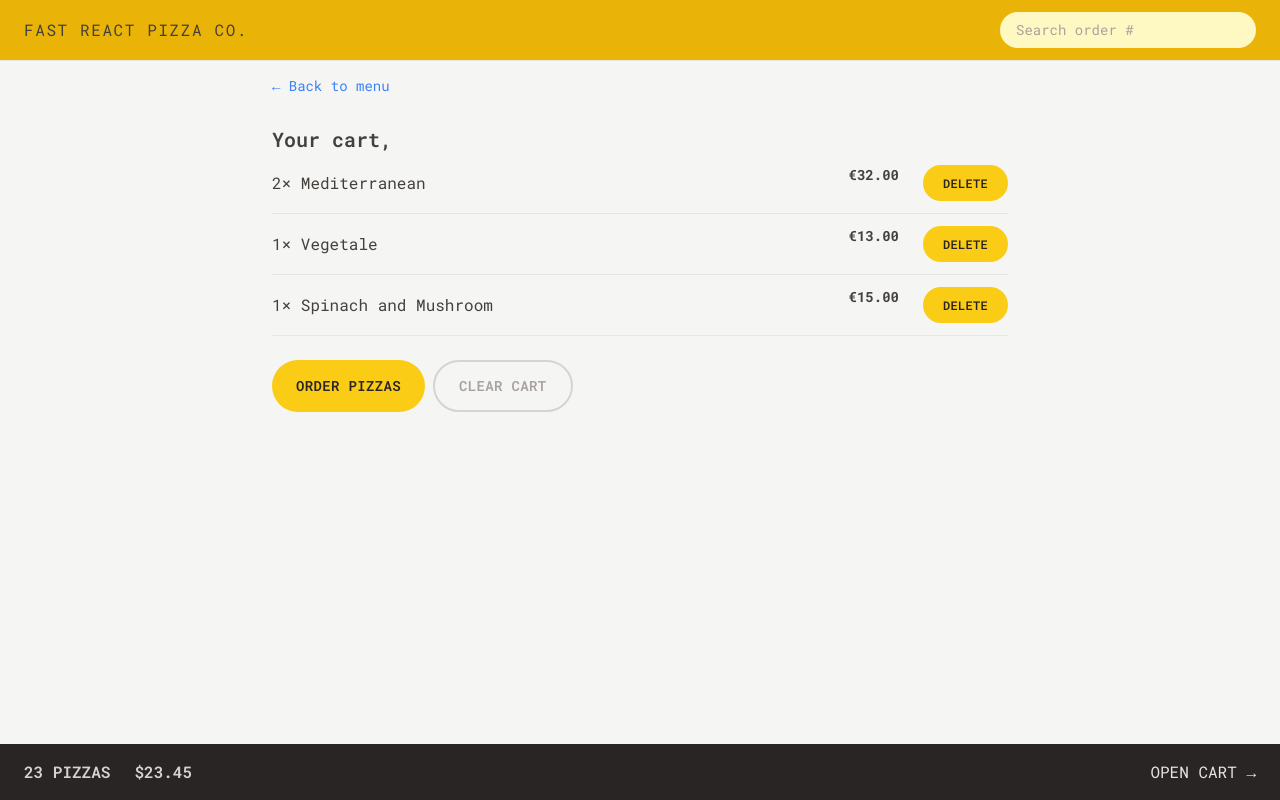
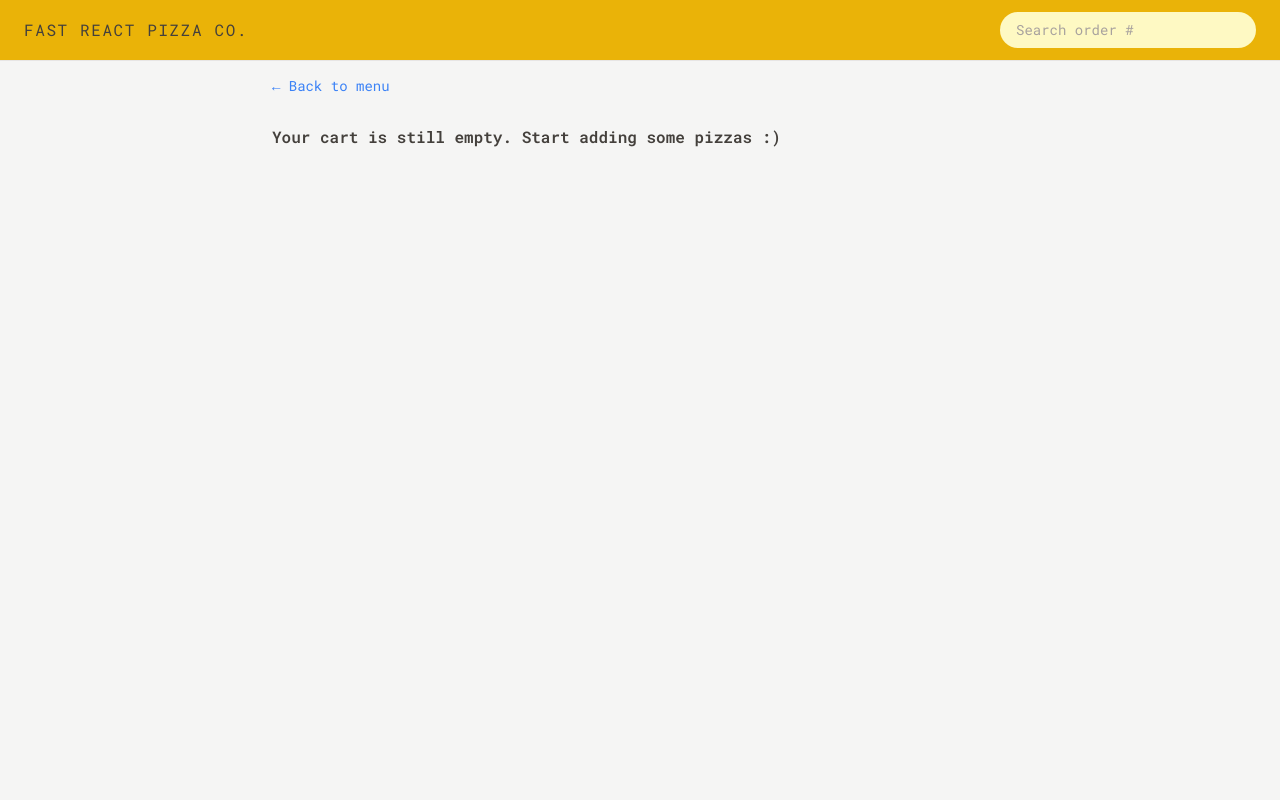
Before and after one commit to BunyakornGoko/fast-react-pizza, a React (Vite) app: page /cart in a window 1280 px wide. Built offline with nearby package versions, Linux system fonts and the light colour scheme.

Commit message:
make-flow-clear-cart

```diff
--- a/src/features/cart/Cart.jsx
+++ b/src/features/cart/Cart.jsx
@@ -1,36 +1,19 @@
-import { Link } from "react-router-dom";
 import LinkButton from "../../ui/LinkButton";
 import Button from "../../ui/Button";
 import CartItem from "./CartItem";
-import { useSelector } from "react-redux";
-
-const fakeCart = [
-  {
-    pizzaId: 12,
-    name: "Mediterranean",
-    quantity: 2,
-    unitPrice: 16,
-    totalPrice: 32,
-  },
-  {
-    pizzaId: 6,
-    name: "Vegetale",
-    quantity: 1,
-    unitPrice: 13,
-    totalPrice: 13,
-  },
-  {
-    pizzaId: 11,
-    name: "Spinach and Mushroom",
-    quantity: 1,
-    unitPrice: 15,
-    totalPrice: 15,
-  },
-];
+import { useDispatch, useSelector } from "react-redux";
+import { getCart, clearCart } from "./cartSlice";
+import EmptyCart from "./EmptyCart";
 
 function Cart() {
   const username = useSelector((state) => state.user.username);
-  const cart = fakeCart;
+  const cart = useSelector(getCart);
+  const dispatch = useDispatch();
+  const handleClearCart = () => {
+    dispatch(clearCart());
+  };
+
+  if (!cart.length) return <EmptyCart />;
 
   return (
     <div className="px-4 py-3">
@@ -49,7 +32,9 @@
           Order pizzas
         </Button>
 
-        <Button type="secondary">Clear cart</Button>
+        <Button type="secondary" onClick={handleClearCart}>
+          Clear cart
+        </Button>
       </div>
     </div>
   );
--- a/src/features/cart/CartOverview.jsx
+++ b/src/features/cart/CartOverview.jsx
@@ -1,10 +1,17 @@
+import { useSelector } from "react-redux";
 import { Link } from "react-router-dom";
+import { getTotalCartPrice, getTotalCartQuantity } from "./cartSlice";
+import { formatCurrency } from "../../utils/helpers";
 function CartOverview() {
+  const totalCartQuantity = useSelector(getTotalCartQuantity);
+  const totalCartPrice = useSelector(getTotalCartPrice);
+
+  if (!totalCartQuantity) return null;
   return (
     <div className="flex items-center justify-between bg-stone-800 p-4 px-4 py-4 text-sm uppercase text-stone-200 sm:px-6 md:text-base">
       <p className="space-x-4 font-semibold text-stone-300 sm:space-x-6">
-        <span>23 pizzas</span>
-        <span>$23.45</span>
+        <span>{totalCartQuantity} pizzas</span>
+        <span>{formatCurrency(totalCartPrice)}</span>
       </p>
       <Link to="/cart">Open cart &rarr;</Link>
     </div>
--- a/src/features/cart/EmptyCart.jsx
+++ b/src/features/cart/EmptyCart.jsx
@@ -1,11 +1,14 @@
 import { Link } from "react-router-dom";
+import LinkButton from "../../ui/LinkButton";
 
 function EmptyCart() {
   return (
-    <div>
-      <Link to="/menu">&larr; Back to menu</Link>
+    <div className="px-4 py-3">
+      <LinkButton to="/menu">&larr; Back to menu</LinkButton>
 
-      <p>Your cart is still empty. Start adding some pizzas :)</p>
+      <p className="mt-7 font-semibold">
+        Your cart is still empty. Start adding some pizzas :)
+      </p>
     </div>
   );
 }
--- a/src/features/cart/cartSlice.js
+++ b/src/features/cart/cartSlice.js
@@ -2,16 +2,16 @@
 import userSlice from "../user/userSlice";
 
 const initialState = {
-  //   cart: [],
-  cart: [
-    {
-      pizzaId: 12,
-      name: "Mediterranean",
-      quantity: 2,
-      unitPrice: 16,
-      totalPrice: 32,
-    },
-  ],
+  cart: [],
+  //   cart: [
+  //     {
+  //       pizzaId: 12,
+  //       name: "Mediterranean",
+  //       quantity: 2,
+  //       unitPrice: 16,
+  //       totalPrice: 32,
+  //     },
+  //   ],
 };
 
 const cartSlice = createSlice({
@@ -51,3 +51,13 @@
 } = cartSlice.actions;
 
 export default cartSlice.reducer;
+
+export const getCart = (state) => state.cart.cart;
+
+export const getTotalCartQuantity = (state) =>
+  state.cart.cart.reduce((sum, item) => sum + item.quantity, 0);
+
+export const getTotalCartPrice = (state) =>
+  state.cart.cart.reduce((sum, item) => sum + item.totalPrice, 0);
+
+//reselect
```
